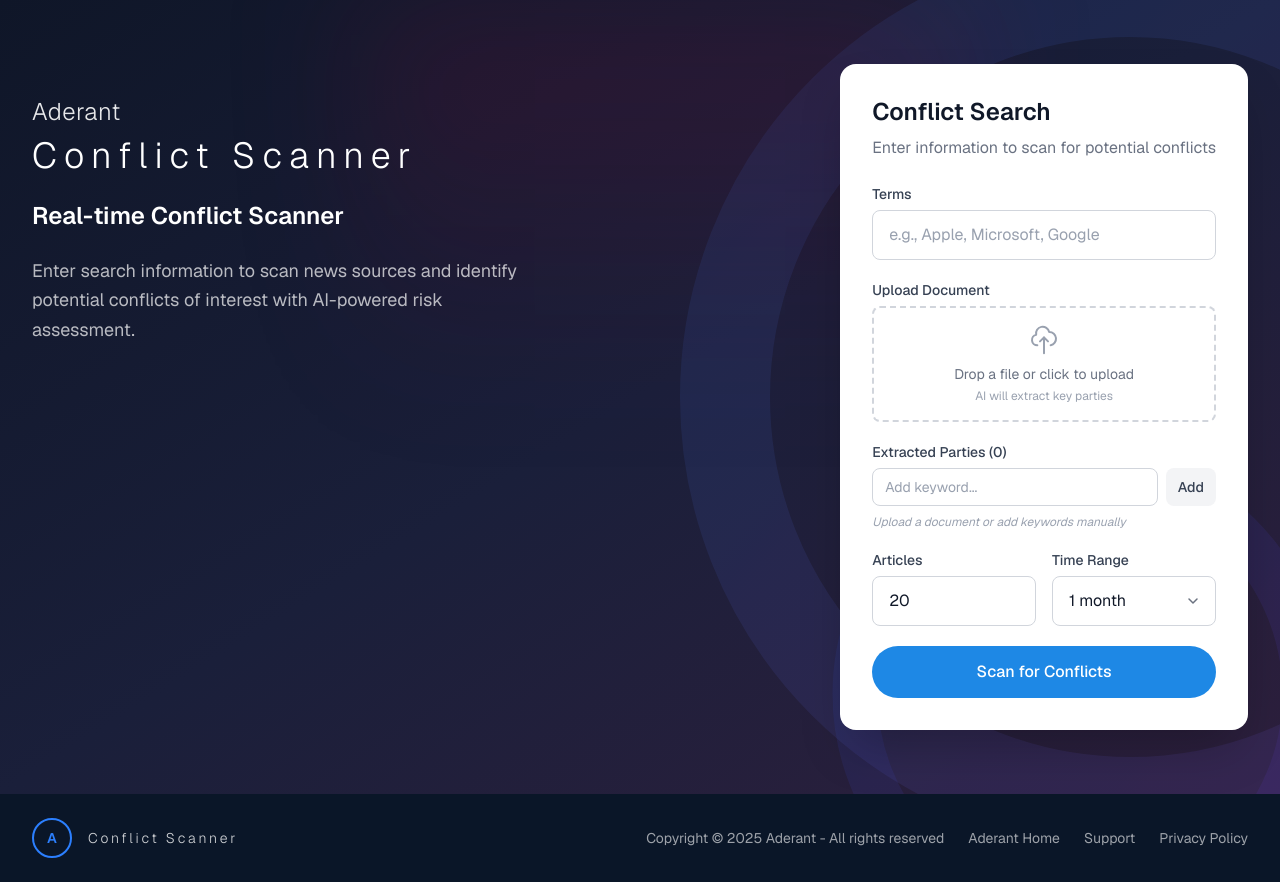
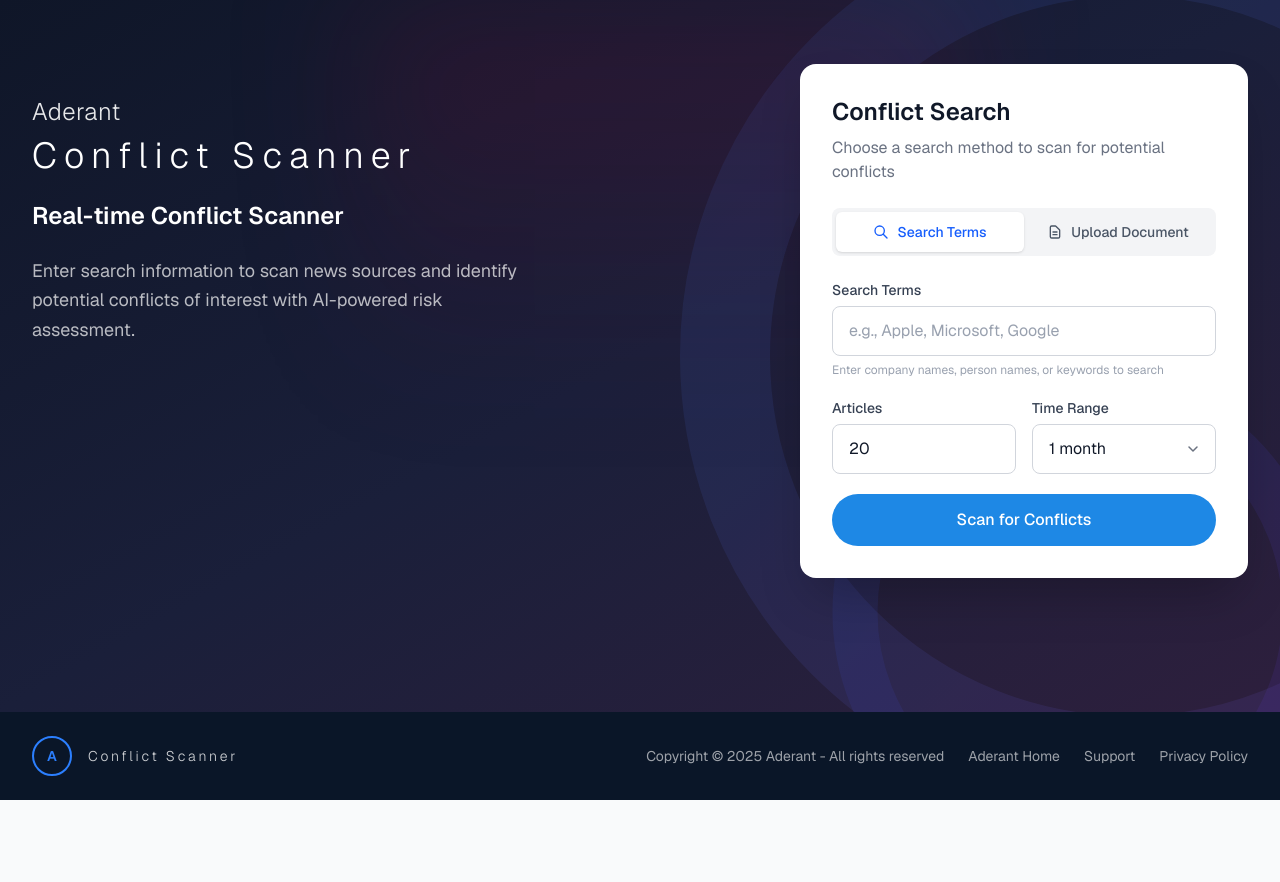
Before and after one commit to Aderant-Innovate-AKL/realtime-conflict-scanner-v3, a Next.js app in the folder sample-app/: page / in a window 1280 px wide. After the commit the page ends 800 px from the top, so only its background shows below. Built offline with nearby package versions, Linux system fonts and the light colour scheme.

Commit message:
separate search function

```diff
--- a/sample-app/src/app/page.tsx
+++ b/sample-app/src/app/page.tsx
@@ -24,6 +24,7 @@ interface NewsArticle {
 }
 
 export default function ConflictScanner() {
+  const [searchMode, setSearchMode] = useState<"terms" | "document">("terms");
   const [formData, setFormData] = useState({
     names: "",
     pageSize: "20",
@@ -102,11 +103,17 @@ export default function ConflictScanner() {
     doc.setFontSize(11);
     doc.setFont("helvetica", "normal");
 
-    // Combine search terms and related parties
-    const allSearchTerms = [formData.names, ...keywords].filter(Boolean).join(", ");
+    // Show search mode and terms
+    doc.text(`Search Mode: ${searchMode === "terms" ? "Manual Terms" : "Document Upload"}`, margin, yPos);
+    yPos += 8;
+
+    // Show search terms based on mode
+    const searchTermsText = searchMode === "terms"
+      ? formData.names
+      : keywords.join(", ");
     doc.text("Search Terms:", margin, yPos);
     yPos += 6;
-    yPos = addWrappedText(allSearchTerms || "N/A", margin + 5, yPos, contentWidth - 10, 5);
+    yPos = addWrappedText(searchTermsText || "N/A", margin + 5, yPos, contentWidth - 10, 5);
     yPos += 5;
 
     doc.text(`Time Range: ${formData.timeRange} month(s)`, margin, yPos);
@@ -374,6 +381,17 @@ export default function ConflictScanner() {
 
   const handleSubmit = async (e: React.FormEvent) => {
     e.preventDefault();
+
+    // Validation based on mode
+    if (searchMode === "terms" && !formData.names.trim()) {
+      setError("Please enter search terms");
+      return;
+    }
+    if (searchMode === "document" && keywords.length === 0) {
+      setError("Please upload a document to extract parties first");
+      return;
+    }
+
     setIsLoading(true);
     setError(null);
     setNewsResults([]);
@@ -381,15 +399,28 @@ export default function ConflictScanner() {
 
     try {
       setCurrentStep("searching");
-      const allTerms = [formData.names, ...keywords].filter(Boolean);
-      const searchTerms = allTerms.join(", ");
+
+      // Determine search terms based on mode
+      let searchTerms: string;
+      let namesParam: string;
+      let variantsParam: string;
+
+      if (searchMode === "terms") {
+        searchTerms = formData.names;
+        namesParam = formData.names;
+        variantsParam = "";
+      } else {
+        searchTerms = keywords.join(", ");
+        namesParam = keywords[0] || "";
+        variantsParam = keywords.slice(1).join(", ");
+      }
 
       const newsResponse = await fetch("/api/search-news", {
         method: "POST",
         headers: { "Content-Type": "application/json" },
         body: JSON.stringify({
-          names: formData.names,
-          variants: keywords.join(", "),
+          names: namesParam,
+          variants: variantsParam,
           pageSize: parseInt(formData.pageSize),
           timeRange: parseInt(formData.timeRange),
         }),
@@ -554,13 +585,51 @@ export default function ConflictScanner() {
                 Conflict Search
               </h3>
               <p className="text-gray-500 mb-6">
-                Enter information to scan for potential conflicts
+                Choose a search method to scan for potential conflicts
               </p>
 
+              {/* Mode Tabs */}
+              <div className="flex mb-6 bg-gray-100 rounded-lg p-1">
+                <button
+                  type="button"
+                  onClick={() => setSearchMode("terms")}
+                  className={`flex-1 py-2.5 px-4 rounded-md text-sm font-medium transition-all ${
+                    searchMode === "terms"
+                      ? "bg-white text-blue-600 shadow-sm"
+                      : "text-gray-600 hover:text-gray-900"
+                  }`}
+                >
+                  <span className="flex items-center justify-center gap-2">
+                    <svg className="w-4 h-4" fill="none" stroke="currentColor" viewBox="0 0 24 24">
+                      <path strokeLinecap="round" strokeLinejoin="round" strokeWidth={2} d="M21 21l-6-6m2-5a7 7 0 11-14 0 7 7 0 0114 0z" />
+                    </svg>
+                    Search Terms
+                  </span>
+                </button>
+                <button
+                  type="button"
+                  onClick={() => setSearchMode("document")}
+                  className={`flex-1 py-2.5 px-4 rounded-md text-sm font-medium transition-all ${
+                    searchMode === "document"
+                      ? "bg-white text-blue-600 shadow-sm"
+                      : "text-gray-600 hover:text-gray-900"
+                  }`}
+                >
+                  <span className="flex items-center justify-center gap-2">
+                    <svg className="w-4 h-4" fill="none" stroke="currentColor" viewBox="0 0 24 24">
+                      <path strokeLinecap="round" strokeLinejoin="round" strokeWidth={2} d="M9 12h6m-6 4h6m2 5H7a2 2 0 01-2-2V5a2 2 0 012-2h5.586a1 1 0 01.707.293l5.414 5.414a1 1 0 01.293.707V19a2 2 0 01-2 2z" />
+                    </svg>
+                    Upload Document
+                  </span>
+                </button>
+              </div>
+
               <form onSubmit={handleSubmit} className="space-y-5">
+                {/* Terms Mode */}
+                {searchMode === "terms" && (
                   <div>
                     <label className="block text-sm font-medium text-gray-700 mb-1.5">
-                    Terms
+                      Search Terms
                     </label>
                     <input
                       type="text"
@@ -570,10 +639,16 @@ export default function ConflictScanner() {
                       }
                       placeholder="e.g., Apple, Microsoft, Google"
                       className="w-full px-4 py-3 rounded-lg border border-gray-300 text-gray-900 placeholder-gray-400 focus:outline-none focus:ring-2 focus:ring-blue-500 focus:border-blue-500 transition-all"
-                    required
                     />
+                    <p className="text-xs text-gray-400 mt-1.5">
+                      Enter company names, person names, or keywords to search
+                    </p>
                   </div>
+                )}
 
+                {/* Document Mode */}
+                {searchMode === "document" && (
+                  <>
                     {/* File Upload Section */}
                     <div>
                       <label className="block text-sm font-medium text-gray-700 mb-1.5">
@@ -634,19 +709,19 @@ export default function ConflictScanner() {
                             </svg>
                             <p className="text-sm">Drop a file or click to upload</p>
                             <p className="text-xs text-gray-400 mt-1">
-                          AI will extract key parties
+                              AI will extract key parties for conflict search
                             </p>
                           </div>
                         )}
                       </div>
                       {uploadedFileName && (
                         <p className="text-xs text-gray-500 mt-1">
-                      Last uploaded: {uploadedFileName}
+                          Uploaded: {uploadedFileName}
                         </p>
                       )}
                     </div>
 
-                {/* Keywords Section */}
+                    {/* Extracted Parties Section */}
                     <div>
                       <label className="block text-sm font-medium text-gray-700 mb-1.5">
                         Extracted Parties ({keywords.length})
@@ -659,7 +734,7 @@ export default function ConflictScanner() {
                           onKeyPress={(e) =>
                             e.key === "Enter" && (e.preventDefault(), addKeyword())
                           }
-                      placeholder="Add keyword..."
+                          placeholder="Add party manually..."
                           className="flex-1 px-3 py-2 rounded-lg border border-gray-300 text-gray-900 placeholder-gray-400 text-sm focus:outline-none focus:ring-2 focus:ring-blue-500 focus:border-blue-500"
                         />
                         <button
@@ -690,10 +765,12 @@ export default function ConflictScanner() {
                         </div>
                       ) : (
                         <p className="text-xs text-gray-400 italic">
-                      Upload a document or add keywords manually
+                          Upload a document to extract parties, or add them manually
                         </p>
                       )}
                     </div>
+                  </>
+                )}
 
                 <div className="grid grid-cols-2 gap-4">
                   <div>
```
Lines whose indentation alone changed are shown as unchanged.
